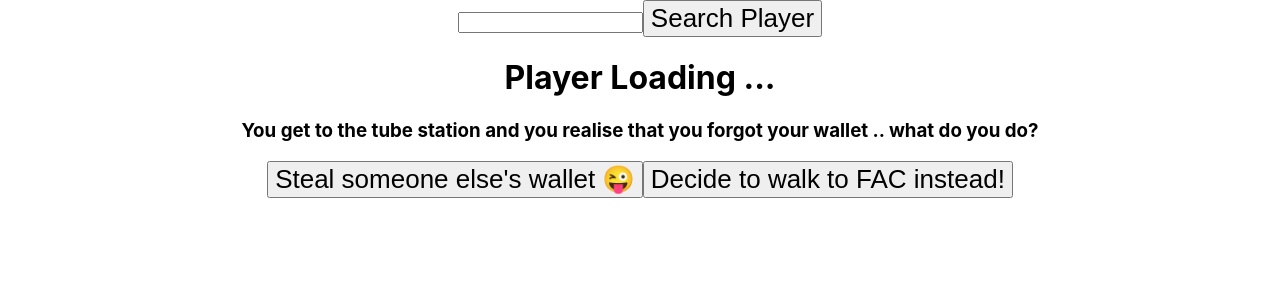
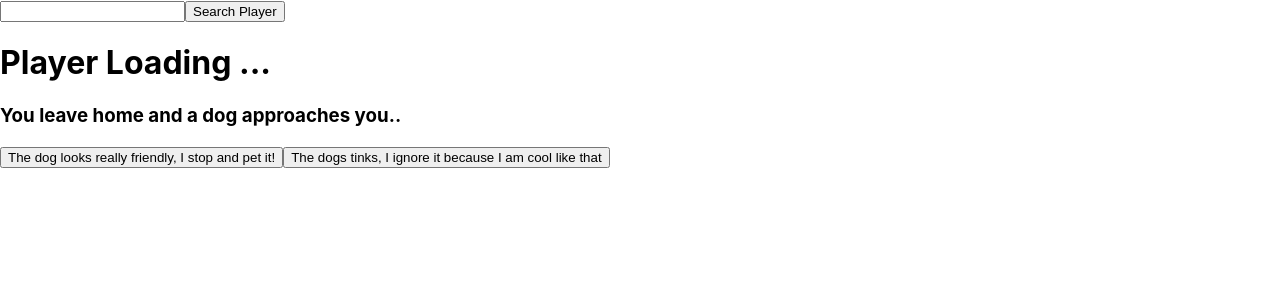
Before and after one commit to miahbates/text-adventure-game, a React (Vite) app: page / in a window 1280 px wide. Shown: the top 300 px of the page. Built offline with nearby package versions, Linux system fonts and the light colour scheme; no server answers.

Commit message:
Add logic to switch stage, add losing chapter - relates #3 - relates #4
Co-authored-by: Miah <78933903+miahbates@users.noreply.github.com>

```diff
--- a/src/App.css
+++ b/src/App.css
@@ -1,42 +1,3 @@
-.App {
-  text-align: center;
+img {
+  max-width: 100px;
 }
-
-.App-logo {
-  height: 40vmin;
-  pointer-events: none;
-}
-
-@media (prefers-reduced-motion: no-preference) {
-  .App-logo {
-    animation: App-logo-spin infinite 20s linear;
-  }
-}
-
-.App-header {
-  background-color: #282c34;
-  min-height: 100vh;
-  display: flex;
-  flex-direction: column;
-  align-items: center;
-  justify-content: center;
-  font-size: calc(10px + 2vmin);
-  color: white;
-}
-
-.App-link {
-  color: #61dafb;
-}
-
-@keyframes App-logo-spin {
-  from {
-    transform: rotate(0deg);
-  }
-  to {
-    transform: rotate(360deg);
-  }
-}
-
-button {
-  font-size: calc(10px + 2vmin);
-}
--- a/src/App.jsx
+++ b/src/App.jsx
@@ -6,7 +6,7 @@ import "./App.css";
 
 function App() {
   const [name, setName] = React.useState(null);
-  const [chapterStage, setChapterStage] = React.useState(1);
+  const [chapterStage, setChapterStage] = React.useState(0);
   const [life, setLife] = React.useState(3);
 
   return (
--- a/src/chapters.js
+++ b/src/chapters.js
@@ -32,6 +32,11 @@ const chapters = [
       },
     ],
   },
+  {
+    id: 20,
+    narration: "You LOST",
+    options: [],
+  },
 ];
 
 export default chapters;
--- a/src/components/Chapter.jsx
+++ b/src/components/Chapter.jsx
@@ -3,15 +3,48 @@ import chapters from "../chapters.js";
 
 export default function Chapter(props) {
   // console.log("chapter", props.chapterStage);
+
+  // handlers
+  // function handleChapterUpdate(event) {
+  //   const answer = event.target.value;
+
+  //     if (answer === false) {
+  //       props.setChapterStage(20);
+  //     } else {
+  //       props.setChapterStage(props.chapterStage + 1);
+  //     }
+  //   }
+  // React.useEffect(() => {}, [props.chapterStage]);
+
   return (
     <div>
       <h3>{chapters[props.chapterStage].narration}</h3>
 
-      {chapters[props.chapterStage].options.map((option) => (
-        <button value={option.correct}>{option.answer}</button>
-      ))}
+      <form>
+        {chapters[props.chapterStage].options.map((option) => (
+          <button
+            onClick={(event) => {
+              event.preventDefault();
+              const answer = event.target.value;
+              console.log("ANSWER", answer);
+              if (answer === false) {
+                props.setChapterStage(20);
+              } else {
+                props.setChapterStage(props.chapterStage + 1);
+              }
+            }}
+            key={option.answerID}
+            type="submit"
+            value={option.correct}
+          >
+            {option.answer}
+          </button>
+        ))}
+      </form>
     </div>
   );
 }
 
 // .find((chapter) => chapter.id === chapterStage)
+// form onSubmit=""
+// onClick=""
```
